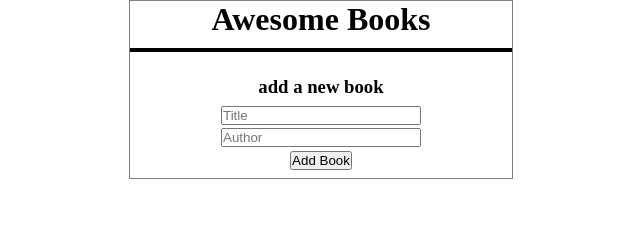
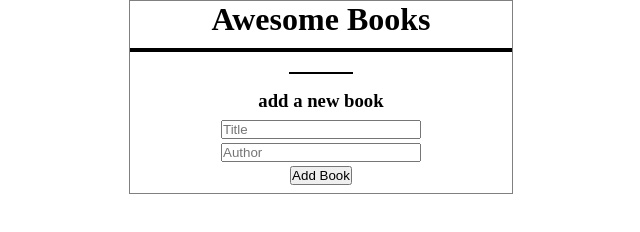
Before and after one commit to stino-x/Awesome-books, a website: page index.html in a window 1280 px wide. Shown: the whole page, without its empty margins (319-959 px from the left). Drawn offline with Linux system fonts and the light colour scheme.

Commit message:
added new changes to have better view

```diff
--- a/index.html
+++ b/index.html
@@ -12,6 +12,7 @@
       <h1>Awesome Books</h1>
       <ul id="display-area"></ul>
       <form action="submit" id="input-form" class="form-border">
+        <span class="border"></span>
         <h3>add a new book</h3>
         <input
           type="text"
--- a/styles.css
+++ b/styles.css
@@ -70,3 +70,9 @@ li:nth-child(odd) {
   display: flex;
   justify-content: space-evenly;
 }
+
+span.border {
+  width: 4rem;
+  margin-top: 0.8rem;
+  border-bottom: 2px solid black;
+}
```
